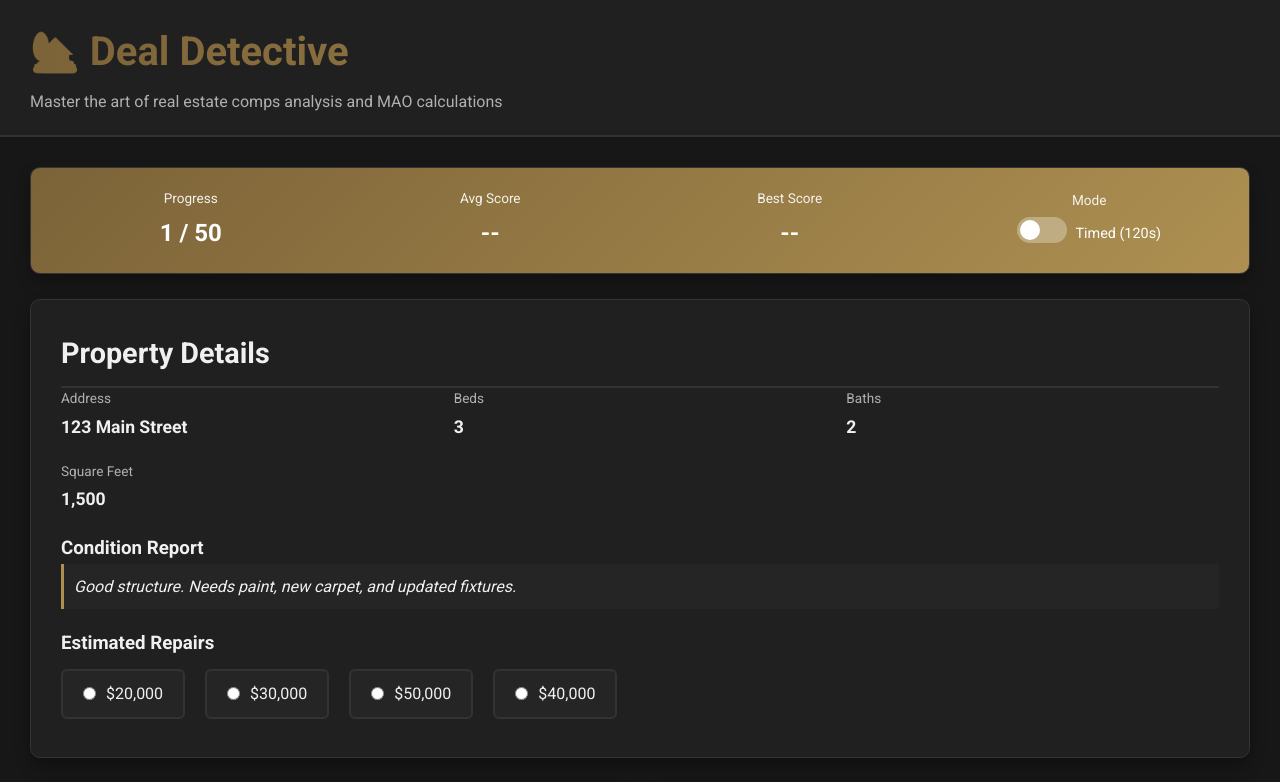
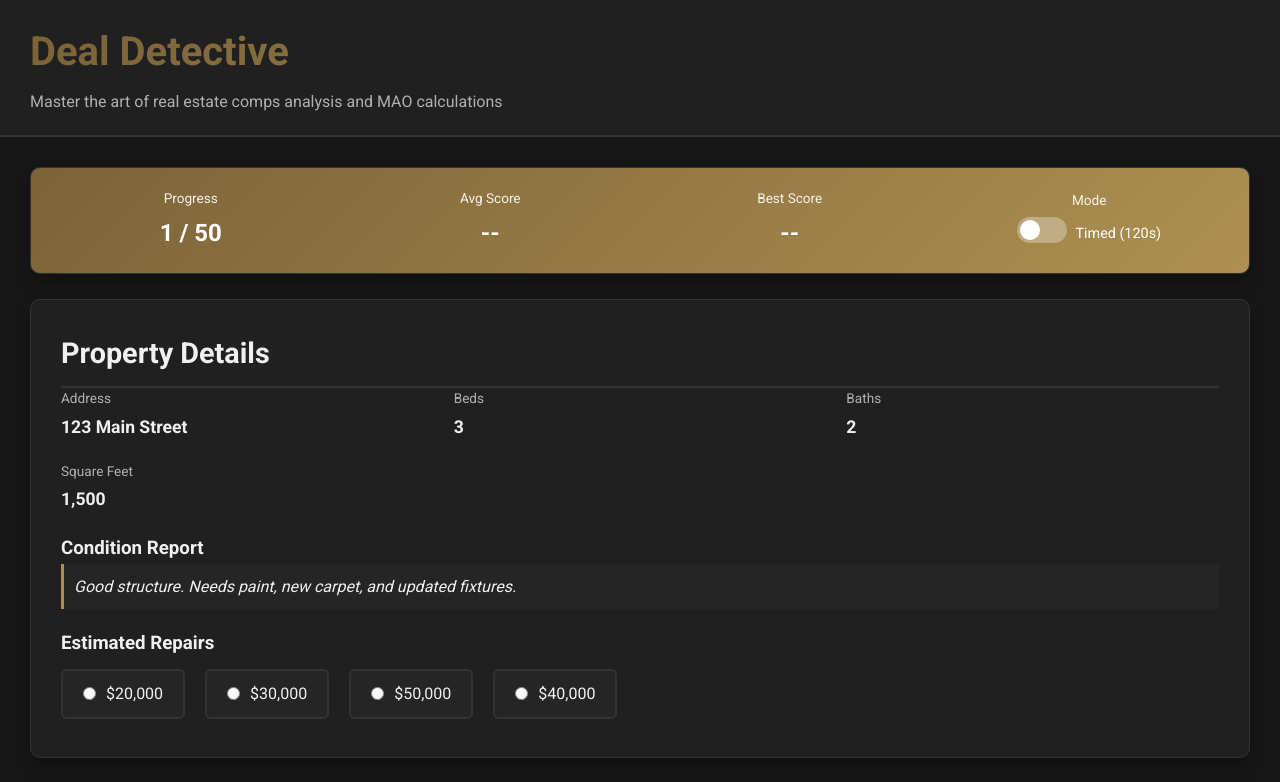
Before and after one commit to EnRICHedCreations/DealDetective, a plain HTML site: page index.html in a window 1280 px wide. Shown: the top 782 px of the page. Drawn offline with Linux system fonts and the light colour scheme.

Commit message:
Update index.html

```diff
--- a/index.html
+++ b/index.html
@@ -639,7 +639,7 @@
 <body>
     <header>
         <div class="header-content">
-            <h1>🏡 Deal Detective</h1>
+            <h1>Deal Detective</h1>
             <p>Master the art of real estate comps analysis and MAO calculations</p>
         </div>
     </header>
```
